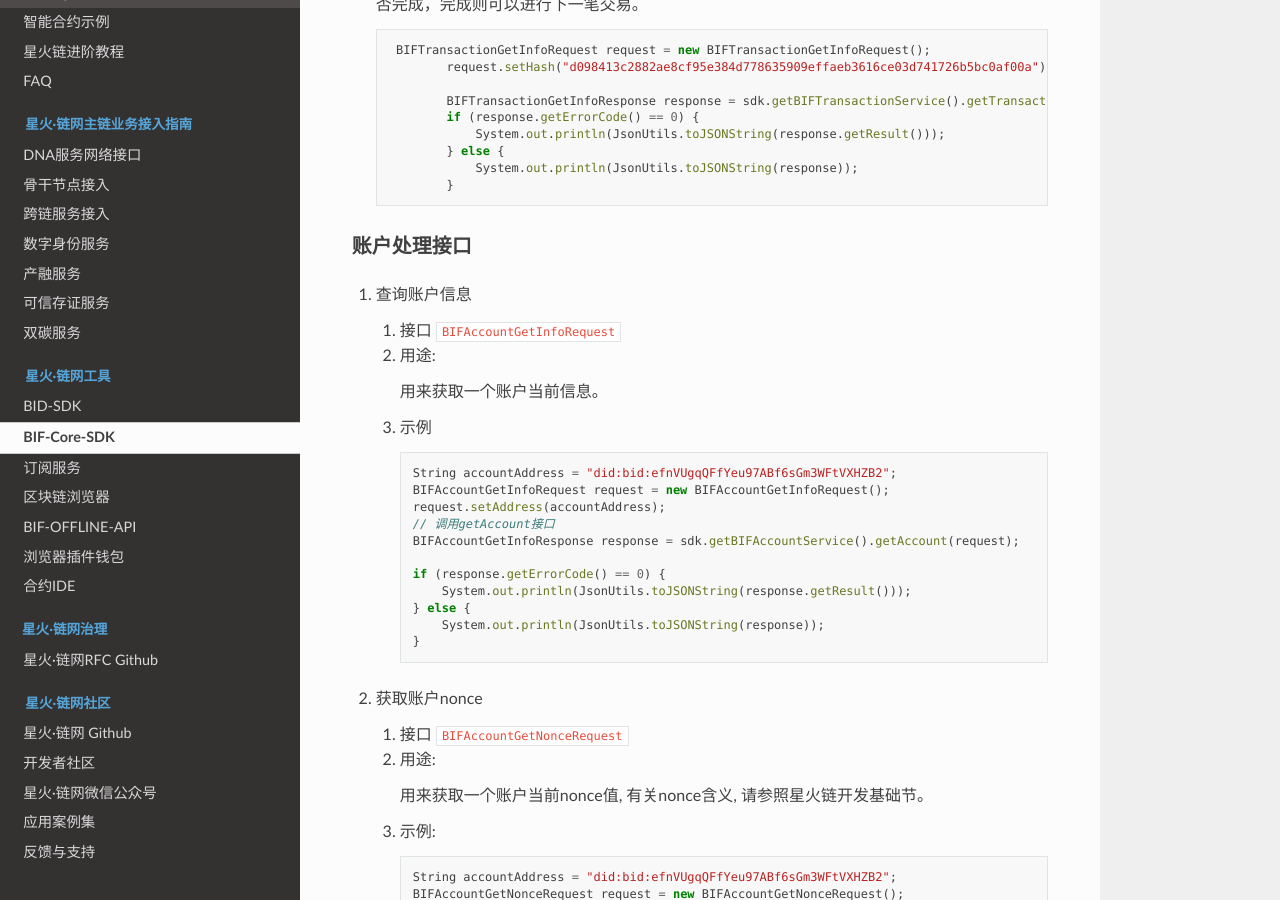
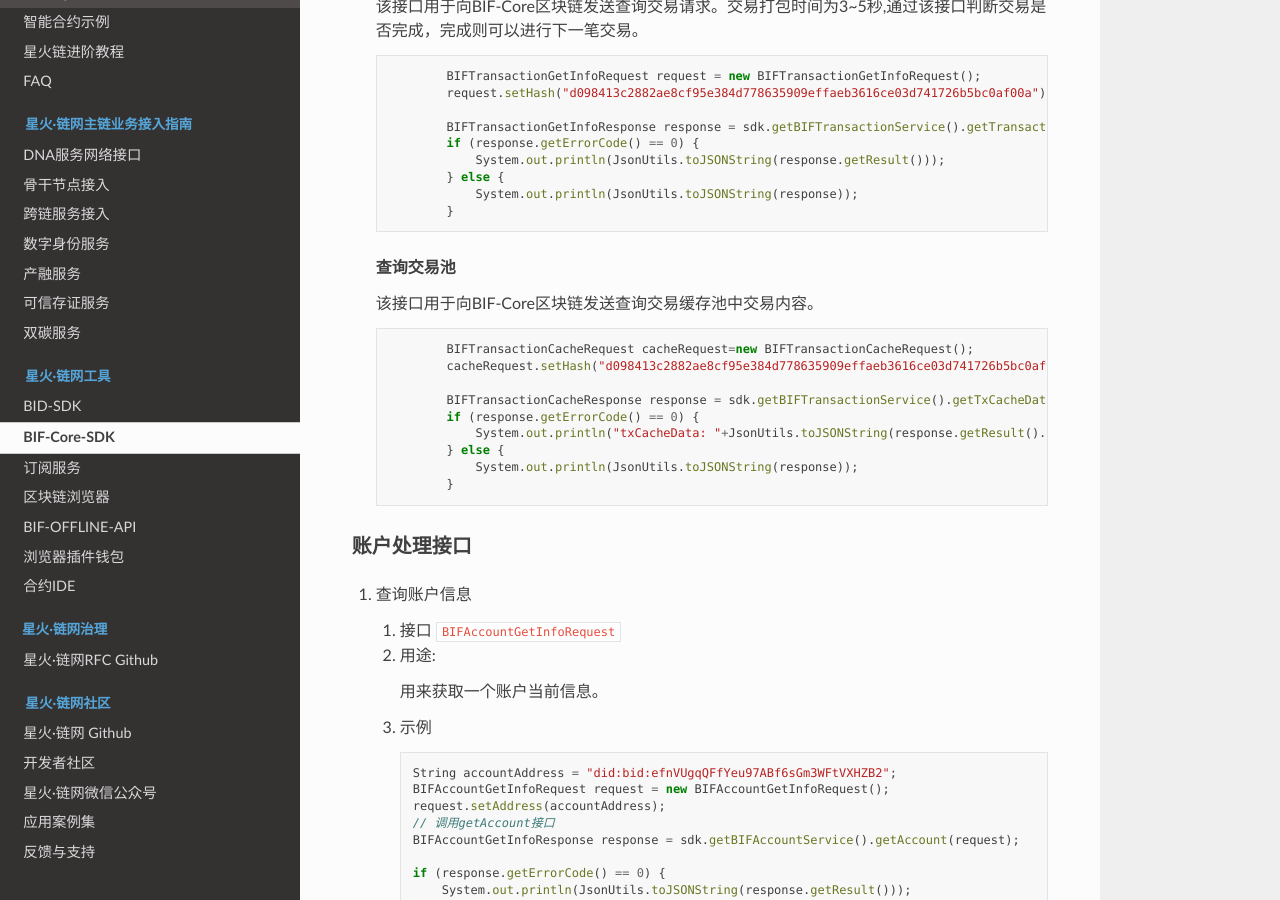
Before and after one commit to caict-4iot-dev/bif-doc, a Sphinx documentation site: the page built from docs/source/tools/bifsdk.md, in a window 1280 px wide and 900 px high, scrolled down 5261 px. Built offline with Sphinx 7.4.7 and the Read the Docs theme 2.0.0, drawn with Linux system fonts in a browser that asks for light colours.

Commit message:
add file

````diff
--- a/docs/source/tools/bifsdk.md
+++ b/docs/source/tools/bifsdk.md
@@ -221,12 +221,28 @@ BIF-Core-SDK通过API调用的方式提供了星火链网-底层区块链平台
    该接口用于向BIF-Core区块链发送查询交易请求。交易打包时间为3~5秒,通过该接口判断交易是否完成，完成则可以进行下一笔交易。
 
    ```java
-    BIFTransactionGetInfoRequest request = new BIFTransactionGetInfoRequest();
+           BIFTransactionGetInfoRequest request = new BIFTransactionGetInfoRequest();
            request.setHash("d098413c2882ae8cf95e384d778635909effaeb3616ce03d741726b5bc0af00a");
 
            BIFTransactionGetInfoResponse response = sdk.getBIFTransactionService().getTransactionInfo(request);
            if (response.getErrorCode() == 0) {
                System.out.println(JsonUtils.toJSONString(response.getResult()));
+           } else {
+               System.out.println(JsonUtils.toJSONString(response));
+           }
+   ```
+
+   ####        查询交易池
+
+   该接口用于向BIF-Core区块链发送查询交易缓存池中交易内容。
+
+   ```java
+           BIFTransactionCacheRequest cacheRequest=new BIFTransactionCacheRequest();
+           cacheRequest.setHash("d098413c2882ae8cf95e384d778635909effaeb3616ce03d741726b5bc0af00a");
+
+           BIFTransactionCacheResponse response = sdk.getBIFTransactionService().getTxCacheData(cacheRequest);
+           if (response.getErrorCode() == 0) {
+               System.out.println("txCacheData: "+JsonUtils.toJSONString(response.getResult().getTransactions()));
            } else {
                System.out.println(JsonUtils.toJSONString(response));
            }
````
Also changed, not shown: docs/source/images/image-20220929104105213.png.
